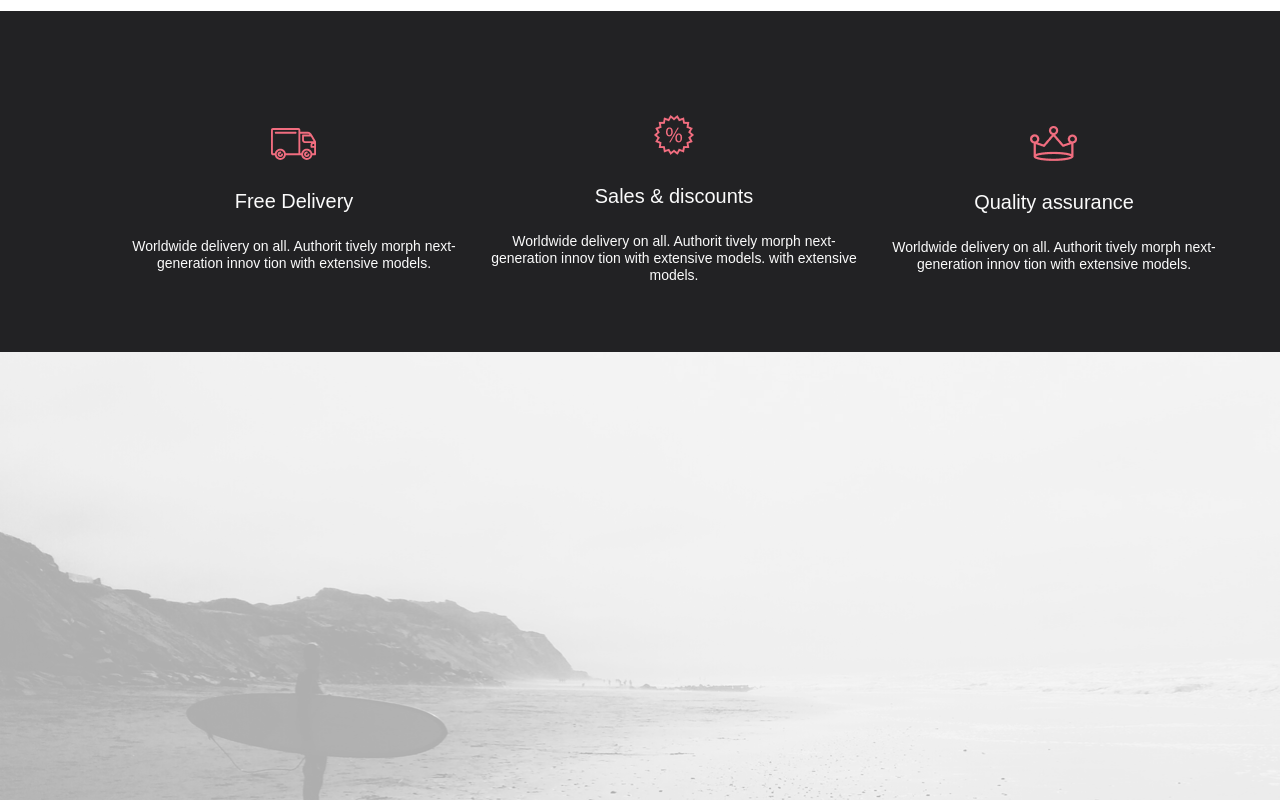
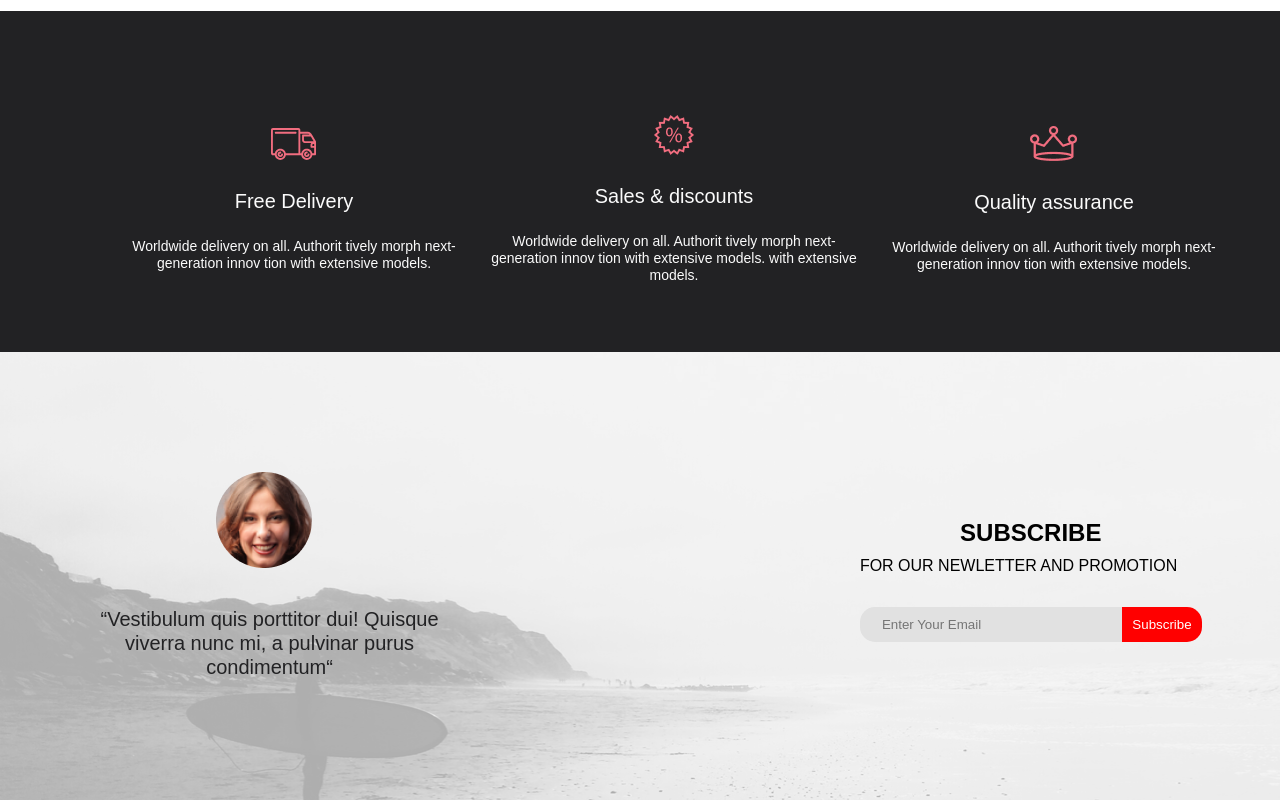
Before and after one commit to Ruslan-Novruzov/-.-, a plain HTML site: page index.html in a window 1280 px wide. Shown: the part 1578-2378 px from the top of the page. Drawn offline with Linux system fonts and the light colour scheme.

Commit message:
index.html

```diff
--- a/index.html
+++ b/index.html
@@ -134,6 +134,21 @@
             </div>
         </div>
         <div class="footer__bottom">
+            <div class="footer__bottom_info container">
+                <div class="footer__left"><img class="footer__picture" src="img/Intersect.png" alt="photo">
+                    <p class="info__text">“Vestibulum quis porttitor dui! Quisque viverra nunc mi, a pulvinar purus
+                        condimentum“
+                    </p>
+                </div>
+                <form class="form" action="#">
+                    <h2 class="subscribe">SUBSCRIBE </h2>
+                    <p class="subscribe_text">FOR OUR NEWLETTER AND PROMOTION</p>
+                    <input class="footer__input" type="email" placeholder="Enter Your Email">
+                    <button class="button">Subscribe</button>
+
+                </form>
+
+            </div>
 
         </div>
     </div>
--- a/style.css
+++ b/style.css
@@ -233,3 +233,49 @@ body {
     height: 448px;
     background-repeat: no-repeat;
 }
+
+.footer__bottom_info {
+    display: flex;
+    justify-content: space-around;
+    align-items: center;
+    padding-top: 120px;
+}
+
+.info__text {
+    font-weight: 400;
+    font-size: 20px;
+    line-height: 24px;
+    text-align: center;
+    color: #222224;
+    width: 50%;
+    text-align: center;
+}
+
+.footer__picture {
+    padding-left: 18%;
+    padding-bottom: 35px;
+}
+
+.subscribe {
+    text-align: center;
+    padding: 10px;
+}
+
+.footer__input {
+    margin-top: 32px;
+    border-radius: ;
+    background-color: #E1E1E1;
+    padding: 10px 64px 10px 22px;
+    border-radius: 20px 0 0 20px;
+    border-radius: 15px 0 0 15px;
+    border: none;
+}
+
+.button {
+    padding: 10px 10px;
+    color: #FFFFFF;
+    background-color: red;
+    border-radius: 0 15px 15px 0;
+    margin-left: -5px;
+    border: none;
+}
```
Also changed, not shown: img/Intersect.png (added).
